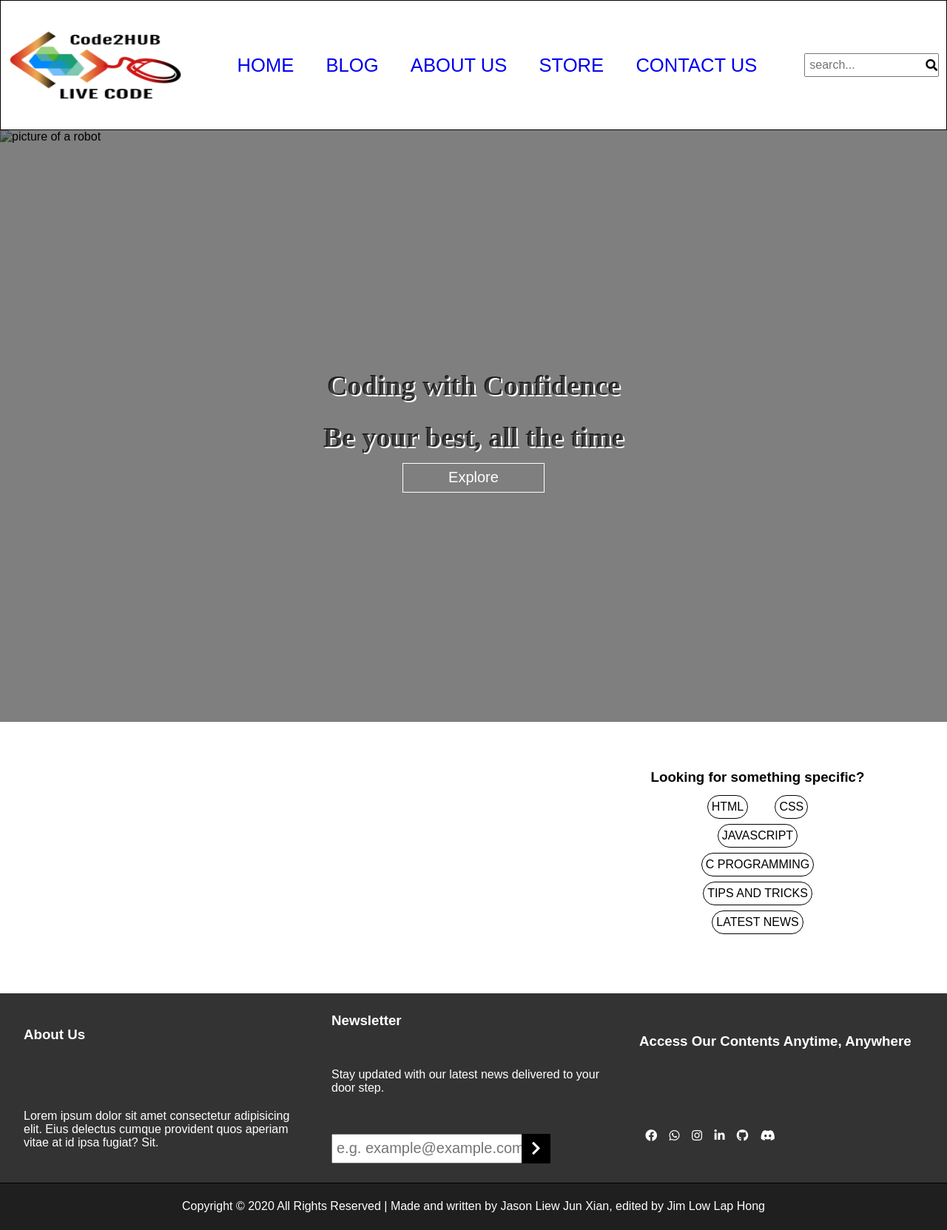
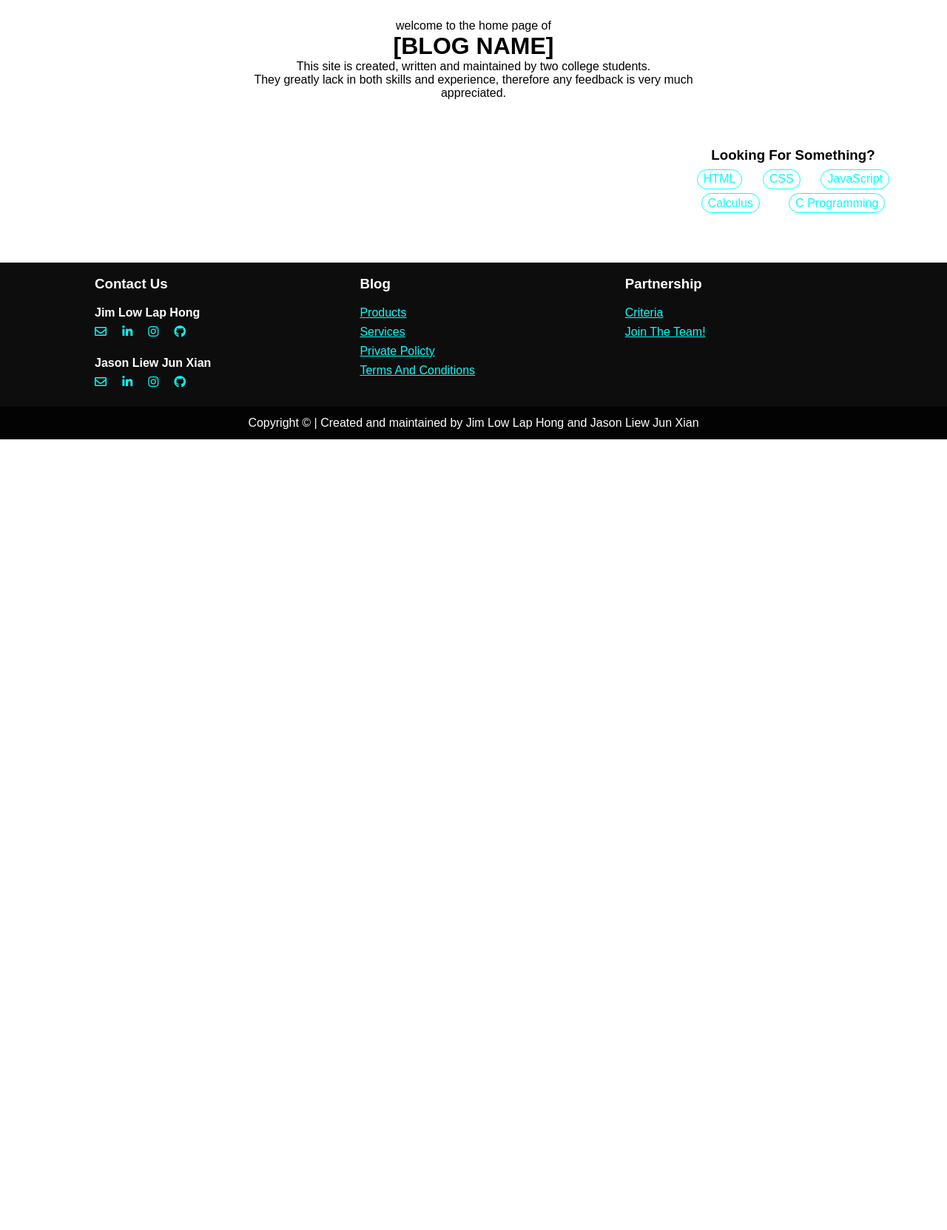
Before and after one commit to jim-low/blog-project, a plain HTML site: page index.html in a window 1280 px wide. Shown: the whole page at 74% size. After the commit the page ends 826 px from the top, so only its background shows below. Drawn offline with Linux system fonts and the light colour scheme.

Commit message:
New home page (#6)
* initial layout

* finished base layout of home page

* finished base styles for homepage

* provided file for posts data and function for homepage

* added colors file

* updated gitignore file

```diff
--- /dev/null
+++ b/data.js
@@ -0,0 +1,3 @@
+const posts = []
+
+export default posts
--- a/index.html
+++ b/index.html
@@ -4,135 +4,78 @@
 		<meta charset="UTF-8">
 		<meta name="viewport" content="width=device-width, initial-scale=1.0">
 		<link rel="stylesheet" href="./styles/index.css">
-		<script src="./scripts/main.js" defer></script>
-		<script src="./scripts/renderPosts.js" defer></script>
+		<script type="module" src="./scripts/main.js"></script>
 		<link rel="stylesheet" href="https://pro.fontawesome.com/releases/v5.10.0/css/all.css" integrity="sha384-AYmEC3Yw5cVb3ZcuHtOA93w35dYTsvhLPVnYs9eStHfGJvOvKxVfELGroGkvsg+p" crossorigin="anonymous"/>
-		<title>Document</title>
+		<title>Home Page of [BLOG NAME]</title>
 	</head>
 	<body>
-		<nav>
-			<img src="./images/code2live.jpg" alt="code2hub logo">
-			<ul class="nav-links">
-				<li><a href="#">home</a></li>
-				<li><a href="#">blog</a></li>
-				<li><a href="#">about us</a></li>
-				<li><a href="#">store</a></li>
-				<li><a href="#">contact us</a></li>
-			</ul>
-			<div class="searchBar">
-				<input type="text" name="" id="" placeholder="search...">
-				<i class="fas fa-search searchBtn"></i>
-			</div>
-		</nav>
+		<header>
+			<p>welcome to the home page of</p>
+			<h1>[BLOG NAME]</h1>
+			<p>This site is created, written and maintained by two college students.</p>
+			<p>
+				They greatly lack in both skills and experience, therefore any feedback is very much appreciated.
+			</p>
+		</header>
 		<div class="main">
-			<div class="poster">
-				<img src="./images/robot.jpg" alt="picture of a robot">
-				<div class="innerContent">
-					<p>Coding with Confidence</p>
-					<p>Be your best, all the time</p>
-					<button>Explore</button>
-				</div>
-			</div>
-			<!-- <div class="carousel">
-				<div class="imgSlider"></div>
-				<div class="imgDots">
-					<span></span>
-					<span></span>
-					<span></span>
-				</div>
-			</div> -->
-			<div class="blogArea">
+			<div class="recent-post"></div>
+			<div class="blog-area">
 				<div class="posts"></div>
-				<div class="addInfo">
-					<div class="cat">
-						<h3>Looking for something specific?</h3>
+				<div class="add-links">
+					<div class="row category">
+						<h3>Looking for something?</h3>
 						<div class="links">
-							<p>
-								<a href="#">
-									html
-								</a>
-							</p>
-							<p>
-								<a href="#">
-									css
-								</a>
-							</p>
-							<p>
-								<a href="#">
-									javascript
-								</a>
-							</p>
-							<p>
-								<a href="#">
-									c programming
-								</a>
-							</p>
-							<p>
-								<a href="#">
-									tips and tricks
-								</a>
-							</p>
-							<p>
-								<a href="#">
-									latest news
-								</a>
-							</p>
+							<a href="#" class="link"><span>HTML</span></a>
+							<a href="#" class="link"><span>CSS</span></a>
+							<a href="#" class="link"><span>JavaScript</span></a>
+							<a href="#" class="link"><span>Calculus</span></a>
+							<a href="#" class="link"><span>C Programming</span></a>
 						</div>
 					</div>
 				</div>
 			</div>
-			<footer>
-				<div class="content">
-					<div class="col abtUs">
-						<h3>about us</h3>
-						<p>
-							Lorem ipsum dolor sit amet consectetur adipisicing elit. Eius delectus cumque provident quos aperiam vitae at id ipsa fugiat? Sit.
-						</p>
-					</div>
-					<div class="col newsletter">
-						<h3>newsletter</h3>
-						<p>
-							Stay updated with our latest news delivered to your door step.
-						</p>
-						<div class="emailInput">
-							<input type="email" placeholder="e.g. example@example.com">
-							<p class="icon">
-								<i class="fas fa-chevron-right"></i>
-							</p>
+		</div>
+		<footer>
+			<div class="info">
+				<div class="col contact">
+					<h3>contact us</h3>
+					<div class="person jim">
+						<h4>jim low lap hong</h4>
+						<div class="social-media">
+							<a href="#" class="link"><i class="far fa-envelope"></i></a>
+							<a href="#" class="link"><i class="fab fa-linkedin-in"></i></a>
+							<a href="#" class="link"><i class="fab fa-instagram"></i></a>
+							<a href="#" class="link"><i class="fab fa-github"></i></a>
 						</div>
 					</div>
-					<div class="col socialMedia">
-						<h3>access our contents anytime, anywhere</h3>
-						<div class="icons">
-							<a href="#">
-								<i class="fab fa-facebook"></i>
-							</a>
-							<a href="#">
-								<i class="fab fa-whatsapp"></i>
-							</a>
-							<a href="#">
-								<i class="fab fa-instagram"></i>
-							</a>
-							<a href="#">
-								<i class="fab fa-linkedin-in"></i>
-							</a>
-							<a href="#">
-								<i class="fab fa-github"></i>
-							</a>
-							<a href="#">
-								<i class="fab fa-discord"></i>
-							</a>
+					<div class="person jason">
+						<h4>jason liew jun xian</h4>
+						<div class="social-media">
+							<a href="#" class="link"><i class="far fa-envelope"></i></a>
+							<a href="#" class="link"><i class="fab fa-linkedin-in"></i></a>
+							<a href="#" class="link"><i class="fab fa-instagram"></i></a>
+							<a href="#" class="link"><i class="fab fa-github"></i></a>
 						</div>
 					</div>
 				</div>
-				<div class="cpyRight">
-					<p>
-						Copyright &copy; 2020 All Rights Reserved | Made and written by Jason Liew Jun Xian, edited by Jim Low Lap Hong
-					</p>
+				<div class="col product">
+					<h3>blog</h3>
+					<a href="#" class="link">products</a>
+					<a href="#" class="link">services</a>
+					<a href="#" class="link">private policty</a>
+					<a href="#" class="link">terms and conditions</a>
 				</div>
-			</footer>
-
-
-		</div>
+				<div class="col partnership">
+					<h3>partnership</h3>
+					<a href="#" class="link">criteria</a>
+					<a href="#" class="link">join the team!</a>
+				</div>
+			</div>
+			<div class="cpy-right">
+				<p class="cpy-right-para">
+					Copyright &copy; | Created and maintained by <span class="person">jim low lap hong</span> and <span class="person">jason liew jun xian</span>
+				</p>
+			</div>
+		</footer>
 	</body>
 </html>
--- a/styles/_base.scss
+++ b/styles/_base.scss
@@ -6,4 +6,7 @@
 
 html, body {
 	font-family: sans-serif;
+	width: 100%;
+	height: auto;
+	min-height: 100vh;
 }
--- a/styles/_mixins.scss
+++ b/styles/_mixins.scss
@@ -1,8 +1,3 @@
-@mixin flexcol {
-	display: flex;
-	flex-direction: column;
-}
-
 @mixin flexcenter {
 	display: flex;
 	justify-content: center;
--- a/styles/_variables.scss
+++ /dev/null
@@ -1,2 +0,0 @@
-$imgHeight: 60%;
-$inputWidth: 70%;
--- a/styles/index.scss
+++ b/styles/index.scss
@@ -4,296 +4,226 @@
 @import './jimLayout';
 @import './jasonLayout';
 
-nav {
-	display: flex;
-	height: 22vh;
-	border: thin solid black;
-
-	img {
-		width: 20%;
-		height: auto;
+header {
+	width: 50%;
+	margin: 2% auto 5% auto;
+	text-align: center;
 }
 
-	.nav-links {
-		width: 55%;
+.main {
+	margin-bottom: 5%;
+
+	.recent-post {
+		width: 60%;
 		margin: 0 auto;
-		list-style-type: none;
-		@include flexcenter;
-		@include flexwrap;
-		justify-content: space-between;
+		display: grid;
+		grid-template-columns: repeat(2, 50%);
+		grid-template-rows: repeat(2, 37.5%);
+		grid-gap: 2%;
 
-		a {
-			text-decoration: none;
-			font-size: clamp(1.25rem, 2vw, 2.5rem);
-			text-transform: uppercase;
-		}
+		.post {
+			position: relative;
+
+			&:hover {
+				.desc {
+					opacity: 0.35;
 				}
 
-	.searchBar {
-		width: 15%;
-		@include flexcenter;
-
-		input {
-			width: 100%;
-			margin-right: 5%;
-			height: 2em;
-			font-size: clamp(1rem, 1.25vw, 2rem);
-			outline: none;
-			padding-left: 5px;
-		}
-
-		i {
-			right: 1%;
-			cursor: pointer;
-			position: absolute;
+				.title {
+					opacity: 1;
 				}
 			}
 		}
-
-.main {
-	width: 100%;
-	height: 100vh;
-
-	.poster {
-		position: relative;
-		top: 0;
-
-		&, img {
-			width: inherit;
-			height: inherit;
-		}
-
-		img {
-			z-index: -1;
-			user-select: none;
-		}
-
-		.innerContent {
-			position: absolute;
-			@include abscenter;
-			@include flexcenter;
-			@include flexcol;
-			color: rgba(0, 0, 0, 0.75);
-			text-align: center;
-			font-size: clamp(1.75rem, 3vw, 3rem);
-			text-shadow: 2px 2px white;
-			font-family: serif;
-			font-weight: bold;
-			width: 100%;
-			height: 100%;
-			background-color: rgba(0, 0, 0, .5);
-
-			p {
-				margin: 1% 0;
-			}
-
-			button {
-				background: none;
-				outline: none;
-				border: none;
-				color: white;
-				border: thin solid white;
-				width: 15%;
-				height: 2em;
-				font-size: clamp(1.25rem, 1.5vw, 2rem);
-				cursor: pointer;
-
-				&:hover {
-					background-color: rgba(175, 177, 179, 0.3);
-				}
-			}
-		}
-	}
-
-	.blogArea {
-		margin-top: 5%;
-		width: 100%;
-		display: flex;
-
-		.posts, .addInfo {
-			margin: 0 auto;
-		}
-
-		.posts {
-			@include flexcol;
-			width: 50%;
-
-			.post {
-				width: 100%;
-				@include flexcol;
-				text-align: justify;
-				margin-bottom: 5%;
-
-				.head {
-					@include flexcol;
-					width: 50%;
-
-					h2, p {
-						width: 100%;
-					}
-
-					a {
-						color: black;
-					}
-
-					.title, .author-publish {
-						text-transform: capitalize;
-					}
-
-					.title {
-						margin-bottom: 1%;
-					}
-				}
-
-				.body {
-					width: 70%;
-					height: auto;
-					margin: 2.5% 0;
-					margin-left: 2.5%;
 
 		img {
 			width: 100%;
 			height: 100%;
 		}
+
+		.title, .desc {
+			position: absolute;
+			color: white;
+			background-color: rgba(0, 0, 0, 0.75);
+			width: 100%;
+			padding: 0.5em 1.25em;
+			transition: 0.25s;
+		}
+
+		.title {
+			top: 0;
+			text-align: center;
+			opacity: 0;
+			padding: .5em 1em;
+			text-transform: capitalize;
 		}
 
 		.desc {
-					margin-bottom: 2%;
-				}
-
-				hr {
-					width: 100%;
+			bottom: 0;
+			opacity: 1;
 		}
 	}
 
-			.post:last-of-type hr {
-				display: none;
+	.blog-area {
+		display: flex;
+		justify-content: space-between;
+		width: 90%;
+		margin: 0 auto;
+
+		.posts {
+			width: 70%;
+
+			.post {
+				width: 42.5%;
+				height: 35%;
+				display: flex;
+				flex-direction: column;
+				justify-content: space-between;
+
+				&:nth-of-type(even) {
+					margin-left: auto;
+				}
+
+				&:nth-of-type(odd) {
+					margin-right: auto;
+				}
+
+				&:hover {
+					cursor: pointer;
+
+					.desc {
+						opacity: 1;
+					}
+
+					.title {
+						text-decoration: underline;
 					}
 				}
 
-		.addInfo {
-			@include flexcol;
-			width: 30%;
-			margin: 0 auto;
-
-			div {
-				margin-bottom: 10%;
+				.img-desc {
+					width: 100%;
+					height: 75%;
+					position: relative;
 				}
 
-			.cat {
+				img, .desc {
+					width: 100%;
+					height: 100%;
+				}
+
+				.title {
+					width: 100%;
+					height: 25%;
+					text-align: center;
+					text-transform: capitalize;
+					background-color: rgba(65, 105, 225, 0.7);
 					@include flexcenter;
-				@include flexcol;
-				justify-content: space-between;
+					flex-direction: column;
+				}
+
+				.desc {
+					position: absolute;
+					top: 0;
+					left: 0;
+					background-color: rgba(0, 0, 0, 0.75);
+					color: white;
+					@include flexcenter;
+					padding: 0 2em;
+					opacity: 0;
+					transition: .25s;
+				}
+
+				.link {
+					color: black;
+					text-decoration: none;
+				}
+			}
+		}
+
+		.add-links {
+			width: 25%;
+
+			.row {
+				width: 100%;
+
+			}
 
 			h3 {
-					margin-bottom: 2.5%;
+				width: inherit;
+				text-transform: capitalize;
+				text-align: center;
 			}
 
 			.links {
 				@include flexwrap;
-					height: auto;
-					width: 45%;
+				margin-top: 2%;
+			}
 
-
-					p {
-						margin: 2%;
-						@include flexcenter;
-						border: 1px solid #000;
-						padding: 0 5px;
-						border-radius: 20px;
-						height: 2em;
-						cursor: pointer;
-
-
-						a {
-							text-transform: uppercase;
+			.link {
+				border: .1em solid currentColor;
+				padding: .2em .5em;
 				text-decoration: none;
-							color: black;
-						}
-					}
-				}
+				border-radius: 1em;
+				margin: 1%;
 			}
 		}
 	}
 }
 
 footer {
-	@include flexcol;
+	height: auto;
+	background-color: rgba(0, 0, 0, .95);
+
+	.info {
+		display: flex;
 		justify-content: space-between;
-	color: white;
-	background-color: rgba(0, 0, 0, 0.8);
-	position: relative;
-	bottom: 0;
-	left: 0;
-	height: 40vh;
-
-	.content {
-		display: flex;
-		justify-content: space-evenly;
-		height: 80%;
+		width: 80%;
+		margin: 0 auto;
+	}
 
 	.col {
 		width: 30%;
-			@include flexcol;
-			justify-content: space-around;
+		color: white;
+		display: flex;
+		flex-direction: column;
+
+		h3, h4 {
+			text-transform: capitalize;
 		}
 
 		h3 {
-			text-transform: capitalize;
+			margin: 1em 0;
 		}
 
-		.emailInput {
-			width: 100%;
-			display: flex;
-			position: relative;
-
-			input, .icon {
-				font-size: 1.25rem;
-			}
-
-			input {
-				width: 70%;
-				height: 2em;
-				outline: none;
-				padding-left: 5px;
-			}
-
-			.icon {
-				width: 10%;
-				height: 100%;
-				@include flexcenter;
-				position: absolute;
-				left: 67%;
-				background-color: black;
-				cursor: pointer;
+		.link {
+			margin-bottom: .5em;
+			text-transform: capitalize;
 		}
 	}
 
-		.icons {
+	.social-media {
+		margin: .5em 0 1em 0;
+		width: 40%;
 		display: flex;
-			justify-content: space-around;
-			width: 50%;
-
-			a {
-				color: white;
-				text-decoration: none;
+		justify-content: space-between;
 	}
 
-			i {
-				cursor: pointer;
+	.cpy-right {
+		padding: .8em;
+		background-color: rgba(0, 0, 0, 0.75);
+		color: white;
+		@include flexcenter;
+
+		.person {
+			text-transform: capitalize;
 		}
 	}
 }
 
-	.cpyRight {
-		@include flexcenter;
-		text-align: center;
-		height: 20%;
-		border-top: thin solid black;
-		background-color: rgba(0, 0, 0, .4);
+.link {
+	color: hsl(180, 100%, 50%);
+	width: auto;
+
+	&:hover {
+		color: hsl(180, 100%, 30%);
 	}
 }
-
-img {
-	width: 100%;
-}
```
Also changed, not shown: scripts/main.js (added, +44 -0 lines), colors.txt (added), styles/index.css, 2 other files. Lines whose indentation alone changed are shown as unchanged.
